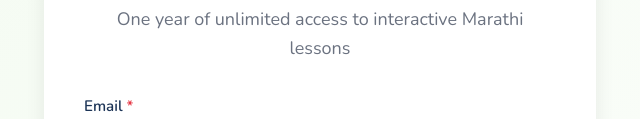
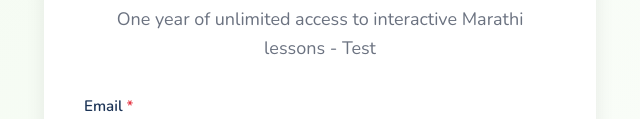
Before and after one commit to pushkardamle/barakhadi-new, a plain HTML site: page subscribe.html in a window 1280 px wide. Shown: the part 681-800 px from the top of the page, 320-960 px from the left. Drawn offline with nearby package versions, Linux system fonts and the light colour scheme; a script that the page names is missing; files whose address does not match are found by name.

Commit message:
Added subscription pages v3

```diff
--- a/subscribe.html
+++ b/subscribe.html
@@ -440,7 +440,7 @@
         <div class="form-card">
             <div class="form-header">
                 <h1 class="form-title">Start Your Marathi Learning Journey</h1>
-                <p class="form-subtitle">One year of unlimited access to interactive Marathi lessons</p>
+                <p class="form-subtitle">One year of unlimited access to interactive Marathi lessons - Test</p>
             </div>
 
             <form id="signup-form">
```
